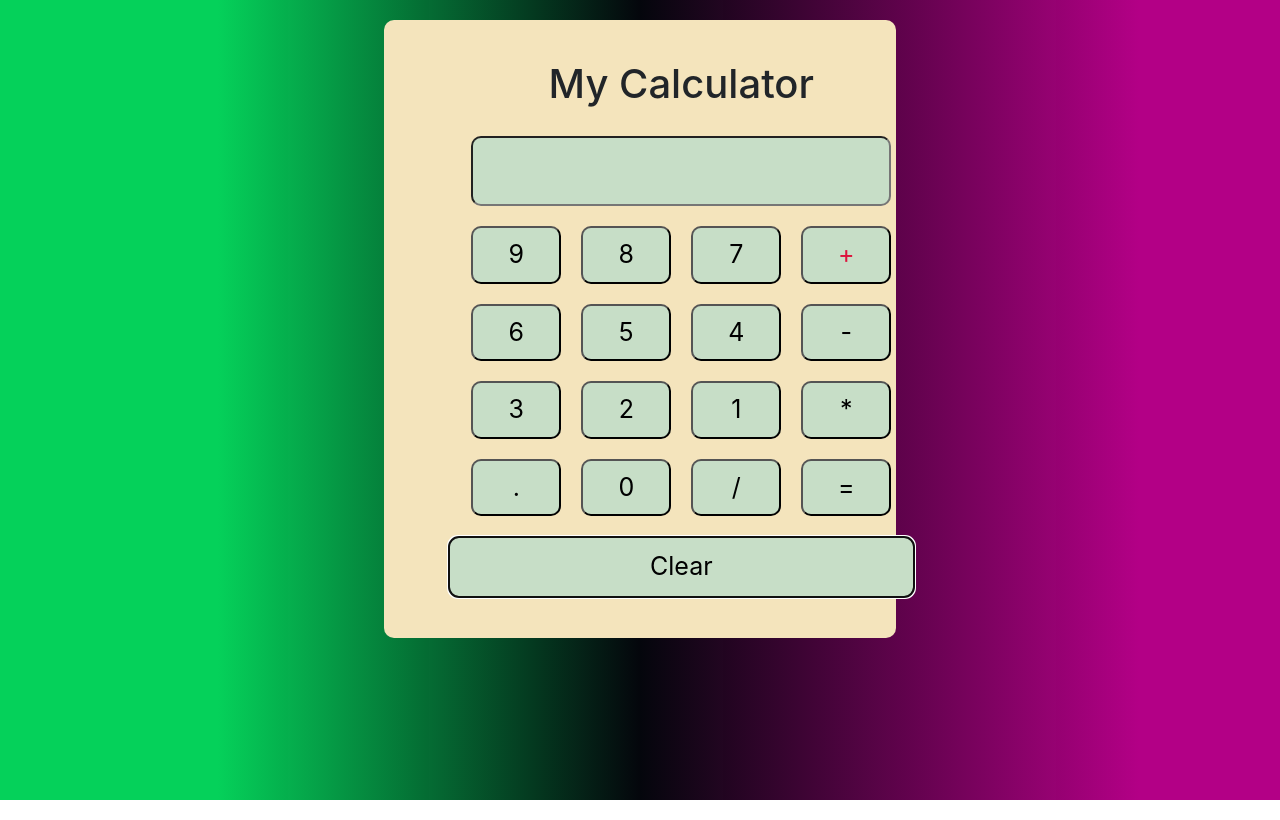
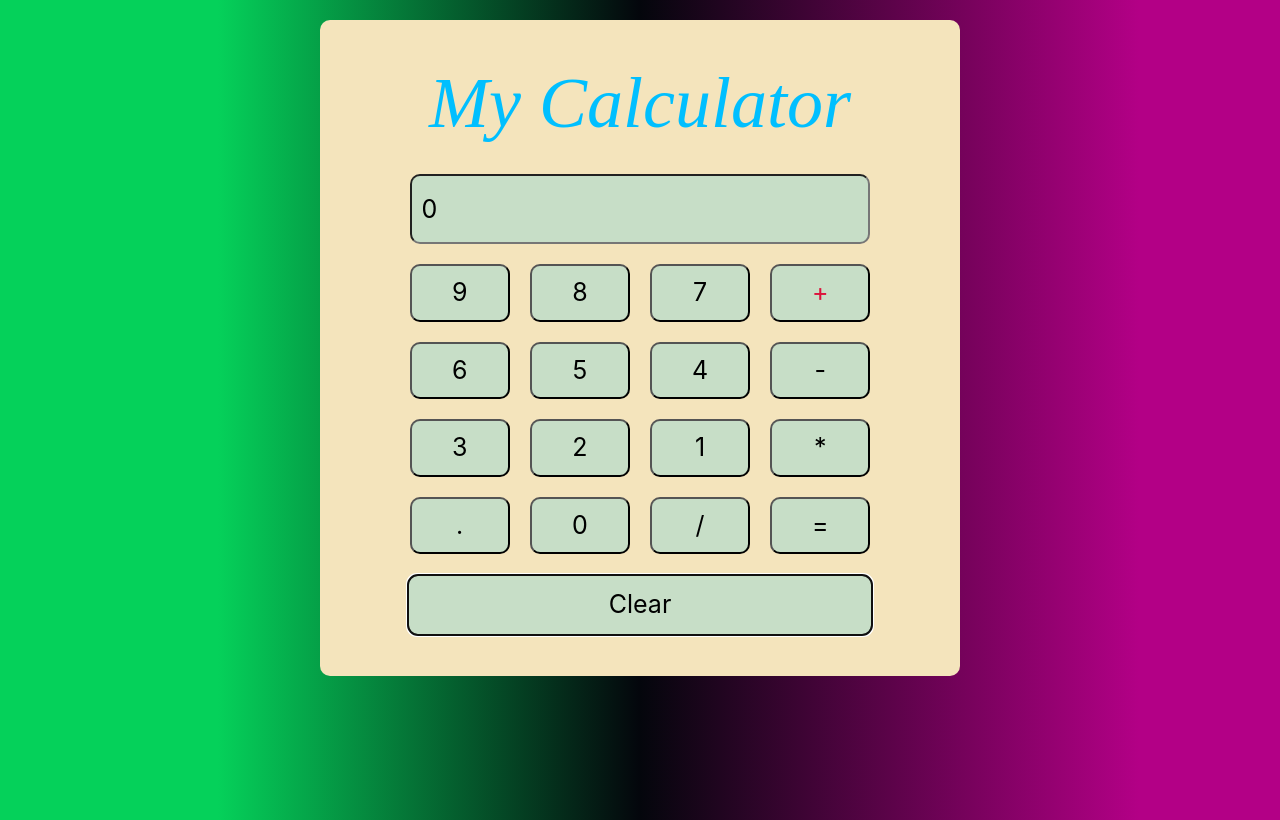
Before and after one commit to satyamtiwari98/My_Calculator, a plain HTML site: page index.html in a window 1280 px wide. Both pictures are taken after a click on the button "Clear". Drawn offline with nearby package versions, Linux system fonts and the light colour scheme.

Commit message:
Some Changes for better code
Some Changes Have been made to enhance the user experience.

```diff
--- a/calculator.js
+++ b/calculator.js
@@ -1,55 +1,66 @@
-var disp = 0;
-var prev = 0;
-var init = '+';
-var result;
+let disp = 0;
+let prev = 0;
+let init = '+';
+let result;
 
-function clear(){
+function clearCal() {
+
 	result = 0;
 	disp = 0;
 	prev = 0;
 	init = '+';
 	document.getElementById("input").value = result;
+
 }
 
 
-function eval(operand){
+function eval(getVal) {
 
-	disp += operand;
+	disp = disp + getVal;
 	document.getElementById("input").value = disp;
+
 }
 
-function operation(operator){
-	console.log(prev);
-	switch (init){
+function operation(operator) {
+
+	switch (init) {
 
 		case '+':
 			result = parseFloat(parseFloat(prev) + parseFloat(disp));
+			console.log(result);
 			document.getElementById("input").value = result;
 			break;
 
 		case '-':
 			result = parseFloat(parseFloat(prev) - parseFloat(disp));
+			console.log(result);
 			document.getElementById("input").value = result;
 			break;
 
 		case '*':
 			result = parseFloat(parseFloat(prev) * parseFloat(disp));
+			console.log(result);
 			document.getElementById("input").value = result;
 			break;
 
 		case '/':
 			result = parseFloat(parseFloat(prev) / parseFloat(disp));
+			console.log(result);
 			document.getElementById("input").value = result;
 			break;
 
 		case '=':
-
+			console.log(result);
 			document.getElementById("input").value = result;
 			break;
 
+
 	}
 
-	prev=result;
-	disp=0;
-	init=operator;
+	prev = result;
+
+	disp = 0;
+
+	init = operator;
+
 }
--- a/index.html
+++ b/index.html
@@ -9,59 +9,87 @@
     <!-- Bootstrap CSS -->
     <link rel="stylesheet" href="https://cdn.jsdelivr.net/npm/bootstrap@4.5.3/dist/css/bootstrap.min.css"
         integrity="sha384-TX8t27EcRE3e/ihU7zmQxVncDAy5uIKz4rEkgIXeMed4M0jlfIDPvg6uqKI2xXr2" crossorigin="anonymous">
+    <!--CSS StyleSheet-->
     <link rel="stylesheet" href="style.css">
+
     <title>My Calculator</title>
+
 </head>
 
 <body>
     <section class="grid_container">
-        <h1>My Calculator</h1>
-        <input type="text" id="input" />
+
+        <h1 id="myHeading">
+            My Calculator
+        </h1>
+
+        <input type="text" id="input" placeholder="Let's Do Some Maths....!!!!" />
+
+
         <div class="buttons">
+
             <button class="but" onclick="eval('9')">9</button>
+
             <button class="but" onclick="eval('8')">8</button>
+
             <button class="but" onclick="eval('7')">7</button>
+
             <button class="but" style="color: #DC143C;" onclick="operation('+')">+</button>
+
         </div>
+
+
         <div class="buttons">
+
             <button class="but" onclick="eval('6')">6</button>
+
             <button class="but" onclick="eval('5')">5</button>
+
             <button class="but" onclick="eval('4')">4</button>
+
             <button class="but" onclick="operation('-')">-</button>
+
         </div>
+
+
         <div class="buttons">
+
             <button class="but" onclick="eval('3')">3</button>
+
             <button class="but" onclick="eval('2')">2</button>
+
             <button class="but" onclick="eval('1')">1</button>
+
             <button class="but" onclick="operation('*')">*</button>
+
         </div>
+
+
         <div class="buttons">
+
             <button class="but" onclick="eval('.')">.</button>
+
             <button class="but" onclick="eval('0')">0</button>
+
             <button class="but" onclick="eval('/')">/</button>
+
             <button class="but" onclick="operation('=')">=</button>
+
         </div>
+
+
         <div>
-            <button class="clearbut" onclick="clear()">Clear</button>
+
+            <button class="clearbut" onclick="clearCal()">Clear</button>
+
         </div>
 
     </section>
 
-    <!-- Optional JavaScript; choose one of the two! -->
-    <script src="calculator.js"></script>
-    <!-- Option 1: jQuery and Bootstrap Bundle (includes Popper) -->
-    <script src="https://code.jquery.com/jquery-3.5.1.slim.min.js"
-        integrity="sha384-DfXdz2htPH0lsSSs5nCTpuj/zy4C+OGpamoFVy38MVBnE+IbbVYUew+OrCXaRkfj"
-        crossorigin="anonymous"></script>
-    <script src="https://cdn.jsdelivr.net/npm/bootstrap@4.5.3/dist/js/bootstrap.bundle.min.js"
-        integrity="sha384-ho+j7jyWK8fNQe+A12Hb8AhRq26LrZ/JpcUGGOn+Y7RsweNrtN/tE3MoK7ZeZDyx"
-        crossorigin="anonymous"></script>
 
-    <!-- Option 2: jQuery, Popper.js, and Bootstrap JS
-    <script src="https://code.jquery.com/jquery-3.5.1.slim.min.js" integrity="sha384-DfXdz2htPH0lsSSs5nCTpuj/zy4C+OGpamoFVy38MVBnE+IbbVYUew+OrCXaRkfj" crossorigin="anonymous"></script>
-    <script src="https://cdn.jsdelivr.net/npm/popper.js@1.16.1/dist/umd/popper.min.js" integrity="sha384-9/reFTGAW83EW2RDu2S0VKaIzap3H66lZH81PoYlFhbGU+6BZp6G7niu735Sk7lN" crossorigin="anonymous"></script>
-    <script src="https://cdn.jsdelivr.net/npm/bootstrap@4.5.3/dist/js/bootstrap.min.js" integrity="sha384-w1Q4orYjBQndcko6MimVbzY0tgp4pWB4lZ7lr30WKz0vr/aWKhXdBNmNb5D92v7s" crossorigin="anonymous"></script>
-    -->
+    <script src="calculator.js">
+    </script>
+
 </body>
 
 </html>
--- a/style.css
+++ b/style.css
@@ -1,60 +1,82 @@
-*{
+* {
     padding: 0%;
     margin: 0%;
 }
 
 
-body{
+body {
+
     background: linear-gradient(90deg, rgb(5, 209, 90) 17%, rgba(1,3,9,0.989233193277311) 50%, rgb(179, 0, 134) 89%);
+    width: 100%;
+    height: 100vh;
 
 }
 
 
-.grid_container{
+.grid_container {
+
     display: grid;
     grid-template-columns: 1fr;
     justify-items: center;
     align-items: center;
-    width: 40%;
+    width: 50%;
     padding: 5vh 5%;
     grid-gap:20px;
-
     margin: auto auto;
     margin-top: 20px ;
     background-color:  #f4e4bc;
     border-radius: 10px;
+
 }
 
 
-div.buttons{
+#myHeading {
+
+    font-size: 72px;
+    color: deepskyblue;
+    font-style: oblique;
+    font-family: ui-sans-serif;
+
+}
+
+
+div.buttons {
+
     display: grid;
     grid-template-columns: 1fr 1fr 1fr 1fr;
     width: 90%;
     grid-gap:20px;
+
 }
 
 
 input[type="text"] {
+
     width: 90%;
 	height: 70px;
 	padding : 10px;
 	font-size: 25px;
 	background-color: #c7dec7;;
-	border-radius: 10px;
+    border-radius: 10px;
+
 }
 
 
-.but{
+.but {
+
     padding: 8px 10px;
     font-size: 25px;
     background-color: #c7dec7;;
-	border-radius: 10px;
+    border-radius: 10px;
+
 }
 
 
-.clearbut{
+.clearbut {
+
     padding: 10px 200px;
     font-size: 25px;
 	background-color: #c7dec7;;
-	border-radius: 10px;
+    border-radius: 10px;
+
 }
```
Lines whose indentation alone changed are shown as unchanged.
